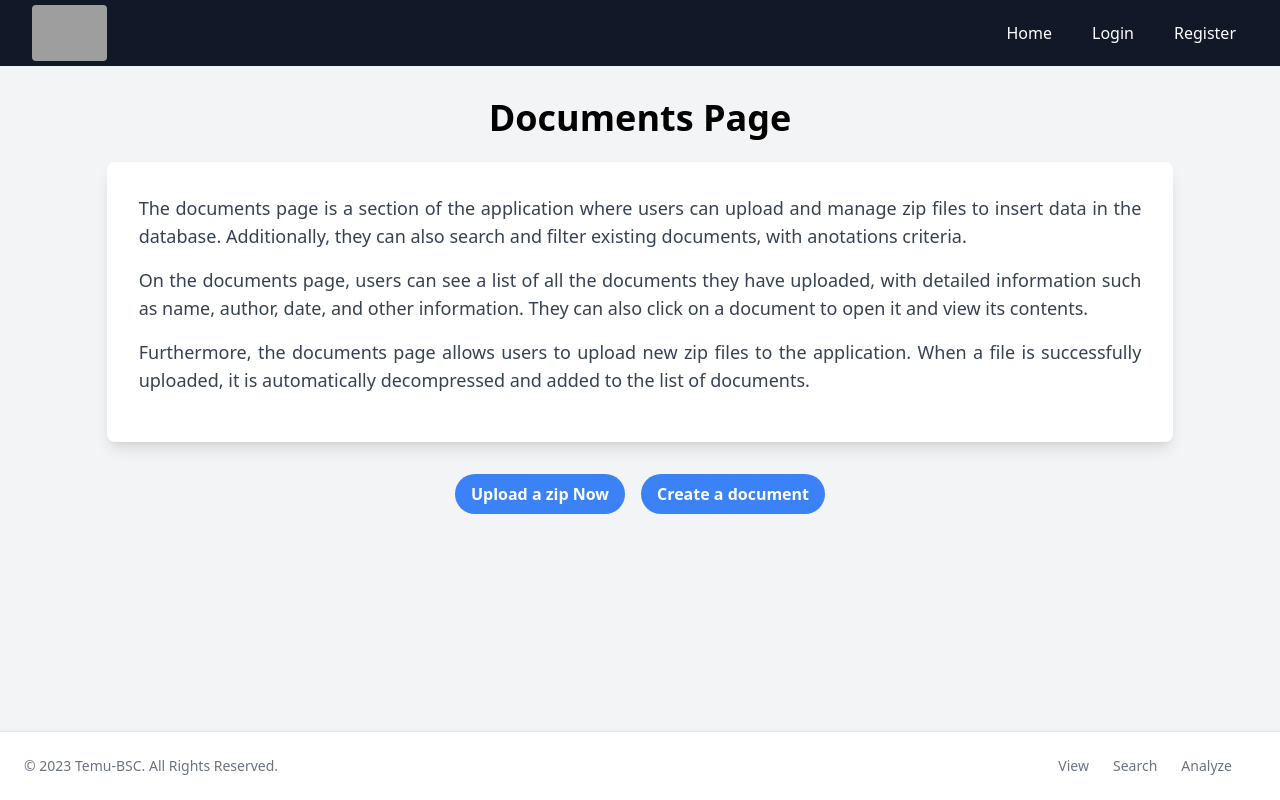
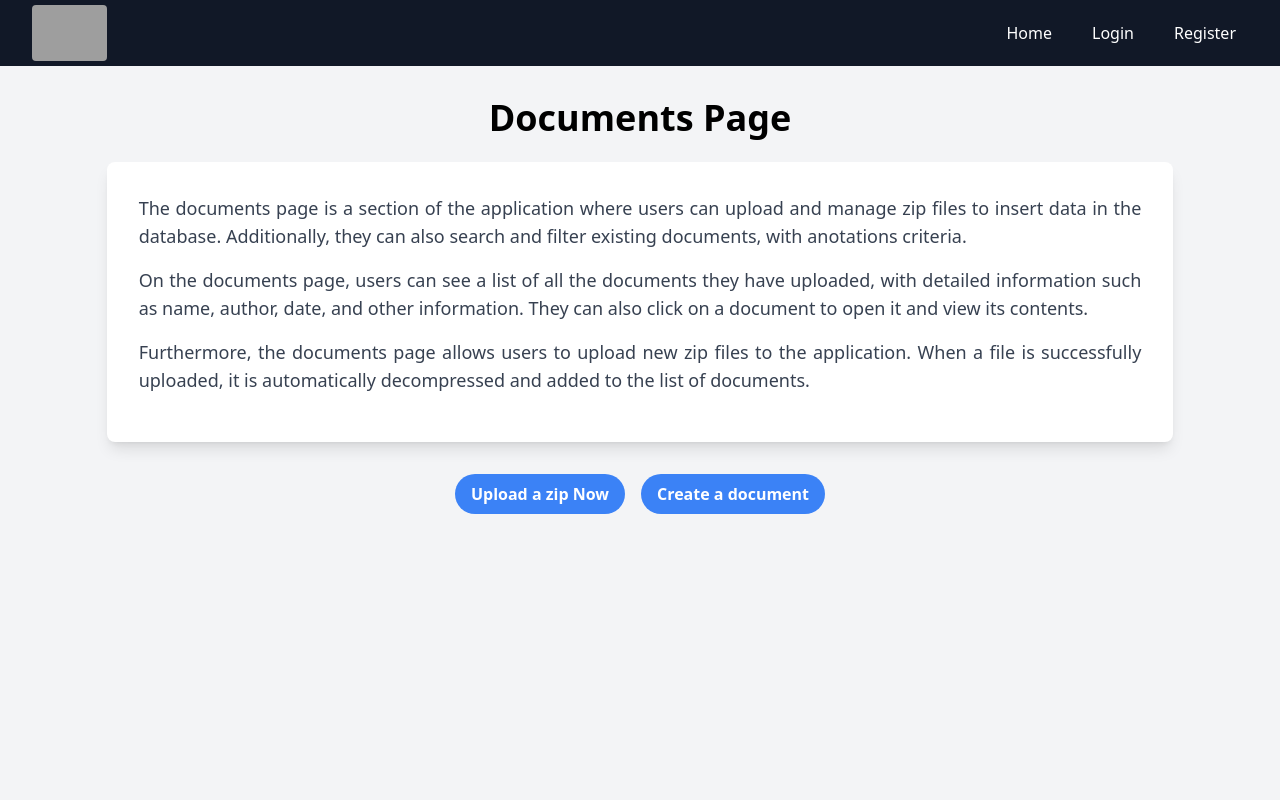
Before and after one commit to TeMU-BSC/BioTextMiner, a Next.js app in the folder frontend/next-project/: page /documents in a window 1280 px wide. Shown: the top 800 px of the page. Built offline with nearby package versions, Linux system fonts and the light colour scheme; grey boxes are pictures that could not be loaded.

Commit message:
documents page layout

```diff
--- a/frontend/next-project/src/pages/documents.tsx
+++ b/frontend/next-project/src/pages/documents.tsx
@@ -4,20 +4,13 @@
  * @version 1.1
  */
 
-import NavBar from '../components/Navbar'
+import Layout from '@/components/Layout';
 import Link from 'next/link';
-import Footer from '@/components/footer';
 
 const DocumentsPage = () => (
-  <>
+  <Layout>
   {/* Main Div */}
   <div className="min-h-screen flex flex-col bg-gray-100 ">
-
-    {/* NavBar */}
-    <div>
-      <NavBar />
-    {/* End NavBar */}
-    </div>
 
     {/* Content */}
     <div className="flex-grow ">
@@ -57,14 +50,10 @@ const DocumentsPage = () => (
     </div>
 
     {/* Footer */}
-    <div>
-      <Footer></Footer>
-    {/* End Footer */}
-    </div>
 
   {/* End Main Div */}
   </div>
-  </>
+  </Layout>
 );
 
 export default DocumentsPage
```
